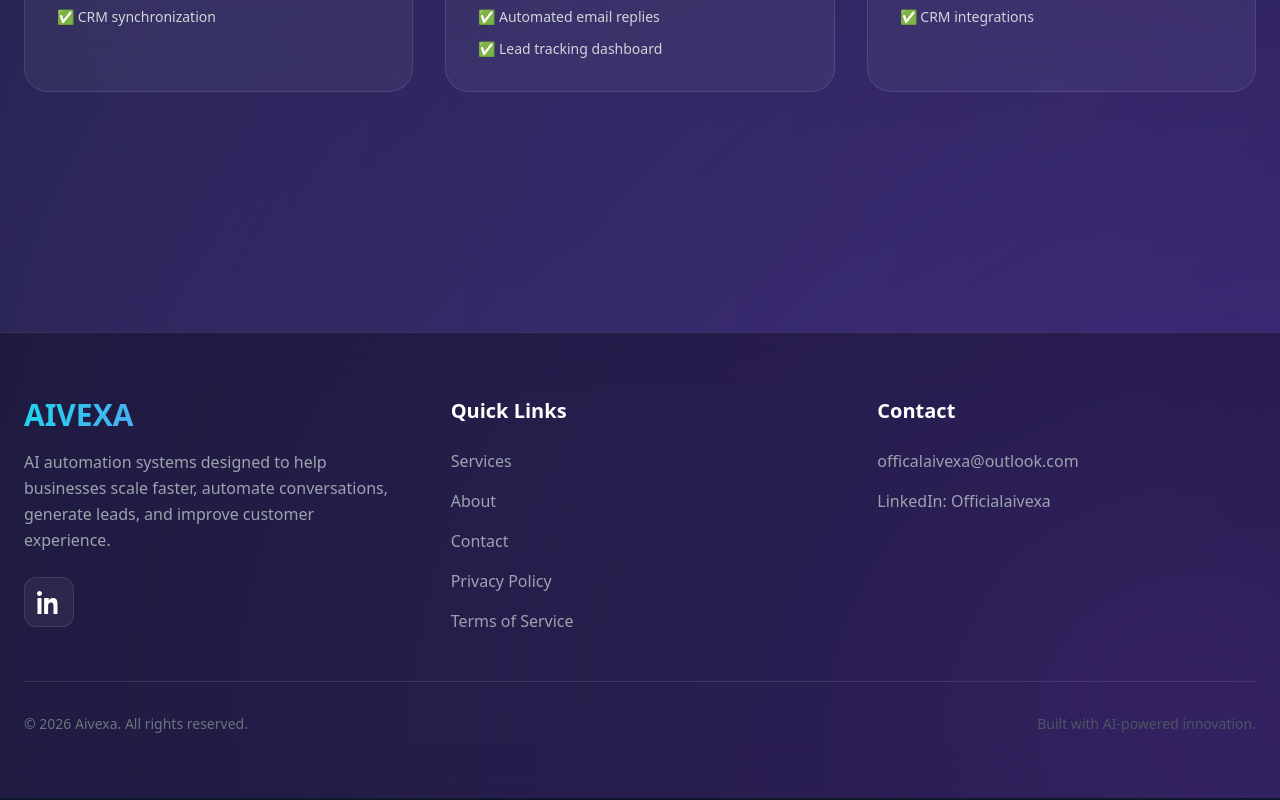
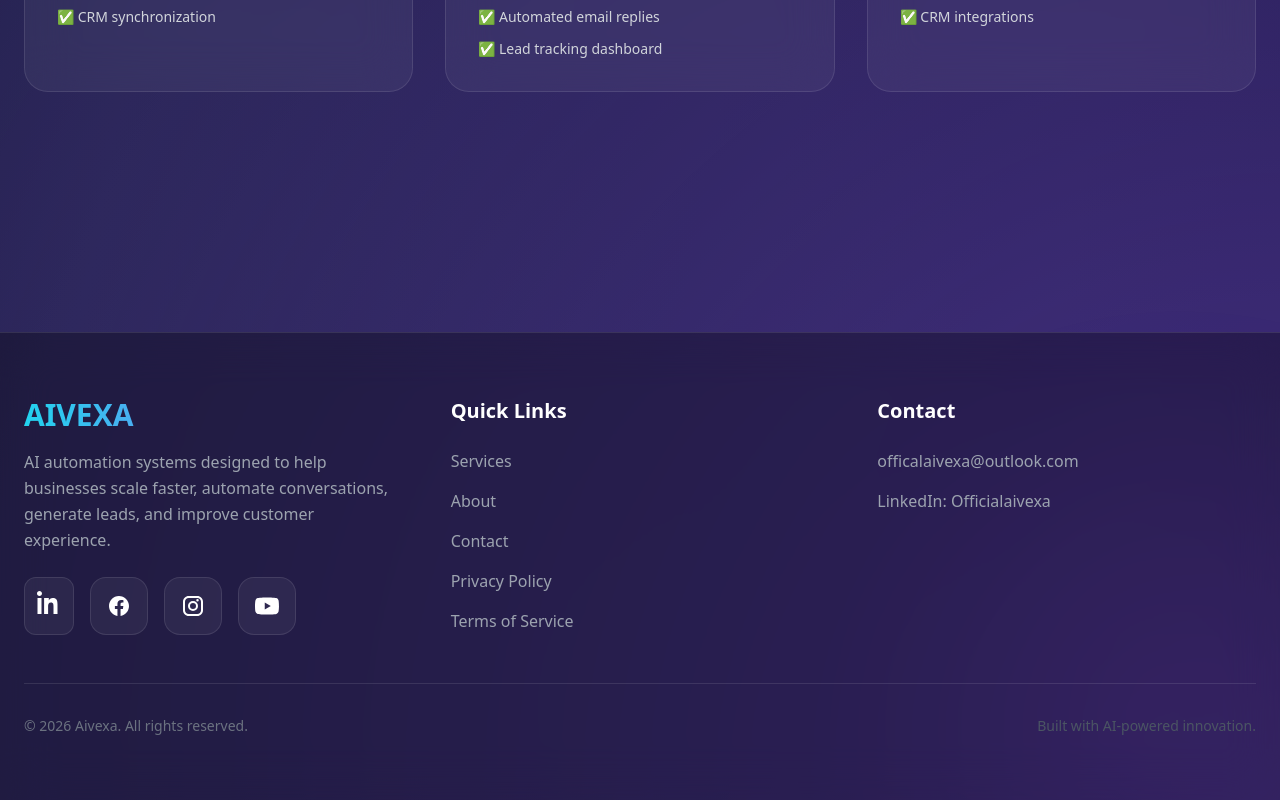
Before and after one commit to devanbarnard70-bot/aivexa-website, a React (Vite) app: page / in a window 1280 px wide. Shown: the part 6771-7571 px from the top of the page. Built offline with nearby package versions, Linux system fonts and the light colour scheme.

Commit message:
Added Facebook Instagram and YouTube social icons

```diff
--- a/src/App.jsx
+++ b/src/App.jsx
@@ -1009,6 +1009,56 @@ export default function App() {
               <path d="M4.98 3.5C4.98 4.88 3.86 6 2.48 6S0 4.88 0 3.5 1.12 1 2.48 1 4.98 2.12 4.98 3.5zM.5 8h4V24h-4V8zm7.5 0h3.8v2.2h.1c.5-.9 1.8-2.2 3.8-2.2 4.1 0 4.8 2.7 4.8 6.3V24h-4v-7.4c0-1.8 0-4.1-2.5-4.1s-2.9 1.9-2.9 4V24h-4V8z"/>
             </svg>
           </a>
+          {/* Facebook */}
+<a
+  href="https://facebook.com/officialaivexa"
+  target="_blank"
+  rel="noopener noreferrer"
+  className="bg-white/5 hover:bg-cyan-500/20 border border-white/10 hover:border-cyan-400 transition-all duration-300 p-4 rounded-2xl"
+>
+  <svg
+    xmlns="http://www.w3.org/2000/svg"
+    className="w-6 h-6"
+    fill="currentColor"
+    viewBox="0 0 24 24"
+  >
+    <path d="M22 12.07C22 6.477 17.523 2 11.93 2S2 6.477 2 12.07c0 5.017 3.657 9.178 8.438 9.93v-7.03H7.898v-2.9h2.54V9.845c0-2.506 1.492-3.89 3.777-3.89 1.094 0 2.238.195 2.238.195v2.46h-1.26c-1.243 0-1.63.771-1.63 1.562v1.875h2.773l-.443 2.9h-2.33V22c4.78-.752 8.437-4.913 8.437-9.93z"/>
+  </svg>
+</a>
+
+{/* Instagram */}
+<a
+  href="https://instagram.com/officialaivexa"
+  target="_blank"
+  rel="noopener noreferrer"
+  className="bg-white/5 hover:bg-cyan-500/20 border border-white/10 hover:border-cyan-400 transition-all duration-300 p-4 rounded-2xl"
+>
+  <svg
+    xmlns="http://www.w3.org/2000/svg"
+    className="w-6 h-6"
+    fill="currentColor"
+    viewBox="0 0 24 24"
+  >
+    <path d="M7.75 2C4.574 2 2 4.574 2 7.75v8.5C2 19.426 4.574 22 7.75 22h8.5C19.426 22 22 19.426 22 16.25v-8.5C22 4.574 19.426 2 16.25 2h-8.5zm0 2h8.5C18.322 4 20 5.678 20 7.75v8.5C20 18.322 18.322 20 16.25 20h-8.5C5.678 20 4 18.322 4 16.25v-8.5C4 5.678 5.678 4 7.75 4zm8.75 1a1.25 1.25 0 100 2.5 1.25 1.25 0 000-2.5zM12 7a5 5 0 100 10 5 5 0 000-10zm0 2a3 3 0 110 6 3 3 0 010-6z"/>
+  </svg>
+</a>
+
+{/* YouTube */}
+<a
+  href="https://youtube.com/@officialaivexa"
+  target="_blank"
+  rel="noopener noreferrer"
+  className="bg-white/5 hover:bg-cyan-500/20 border border-white/10 hover:border-cyan-400 transition-all duration-300 p-4 rounded-2xl"
+>
+  <svg
+    xmlns="http://www.w3.org/2000/svg"
+    className="w-6 h-6"
+    fill="currentColor"
+    viewBox="0 0 24 24"
+  >
+    <path d="M23.498 6.186a2.997 2.997 0 00-2.11-2.12C19.548 3.5 12 3.5 12 3.5s-7.548 0-9.388.566a2.997 2.997 0 00-2.11 2.12C0 8.035 0 12 0 12s0 3.965.502 5.814a2.997 2.997 0 002.11 2.12C4.452 20.5 12 20.5 12 20.5s7.548 0 9.388-.566a2.997 2.997 0 002.11-2.12C24 15.965 24 12 24 12s0-3.965-.502-5.814zM9.75 15.568V8.432L15.818 12 9.75 15.568z"/>
+  </svg>
+</a>
 
         </div>
       </div>
```
Also changed, not shown: src/CookiePolicy.jsx (deleted, +0 -41 lines), 2 other files (tests, documents, lock files or other folders).
